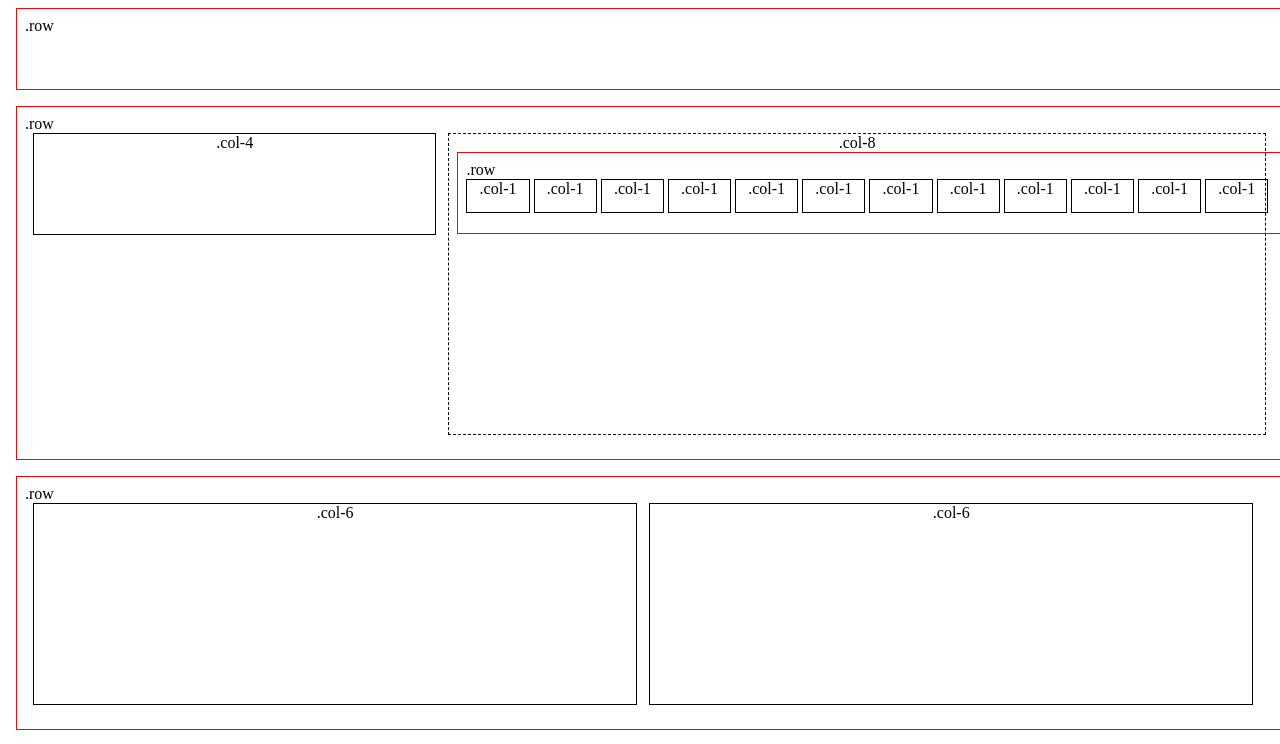
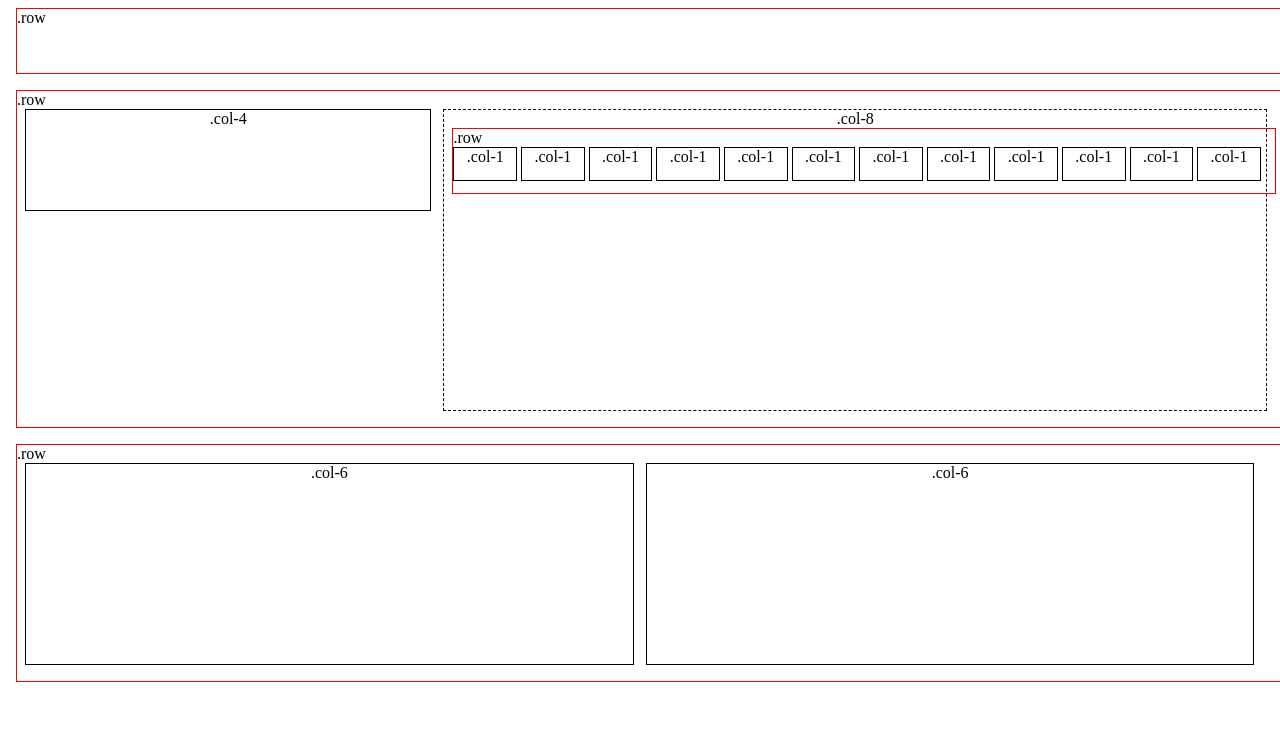
Before and after one commit to keithhopkins/css-grid-sample, a plain HTML site: page index.html in a window 1280 px wide. Drawn offline with Linux system fonts and the light colour scheme.

Commit message:
removed redundant code

```diff
--- a/grid.css
+++ b/grid.css
@@ -1,6 +1,5 @@
-*{
+* {
   text-align: center;
-  width: 99%;
 }
 div {
   border: solid;
@@ -13,9 +12,8 @@ div {
   text-align: left;
   border-color: red;
   width: 100%;
-  /*margin: 1rem 0;*/
   min-height: 4rem;
-  padding: .5rem;
+
 }
 
 .col-8 {
@@ -23,14 +21,12 @@ div {
   display: inline-block;
   width: 65%;
   min-height: 300px;
-  /*margin-left: .5rem;*/
 }
 
 .col-6 {
   display: inline-block;
   width: 48%;
   min-height: 200px;
-  /*margin-left: .5rem;*/
 }
 
 .col-4 {
@@ -38,7 +34,6 @@ div {
   display: inline-block;
   width: 32%;
   min-height: 100px;
-  /*margin-left: .5rem;*/
 }
 
 .col-1 {
```
